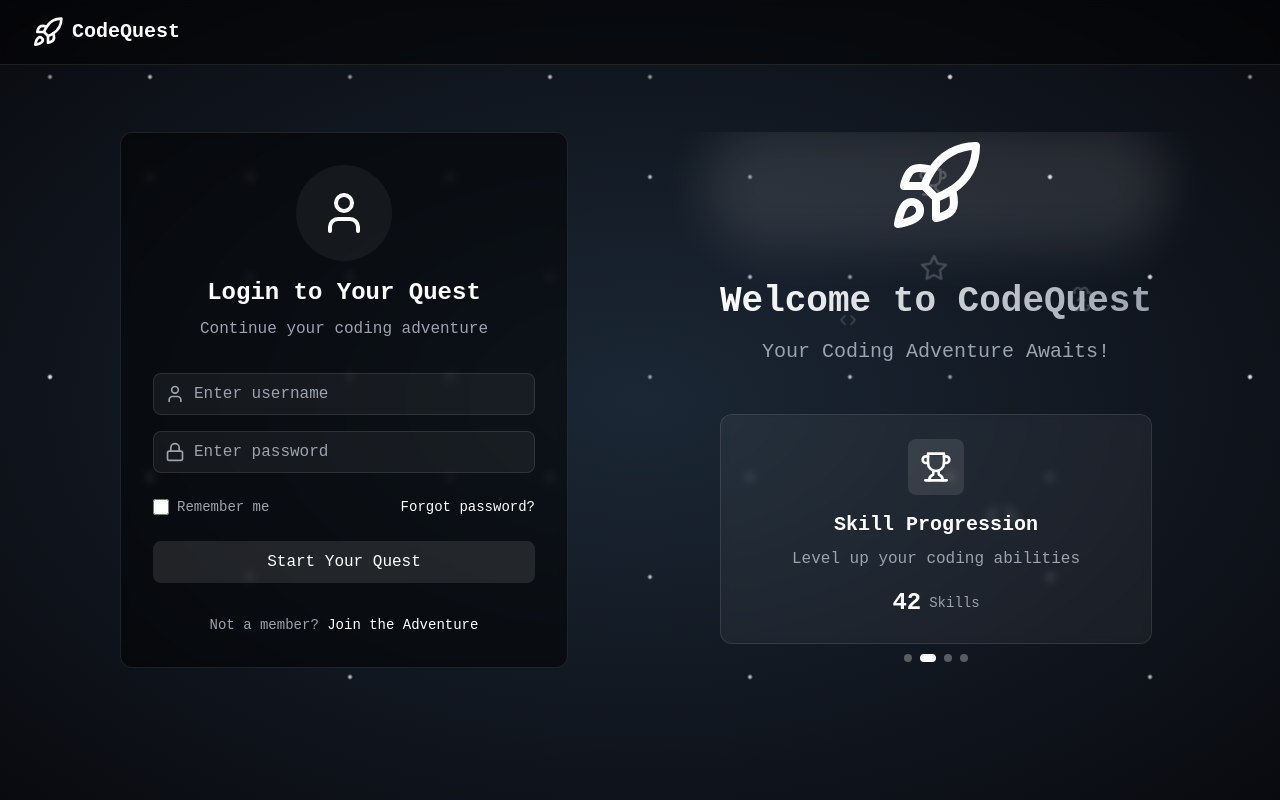
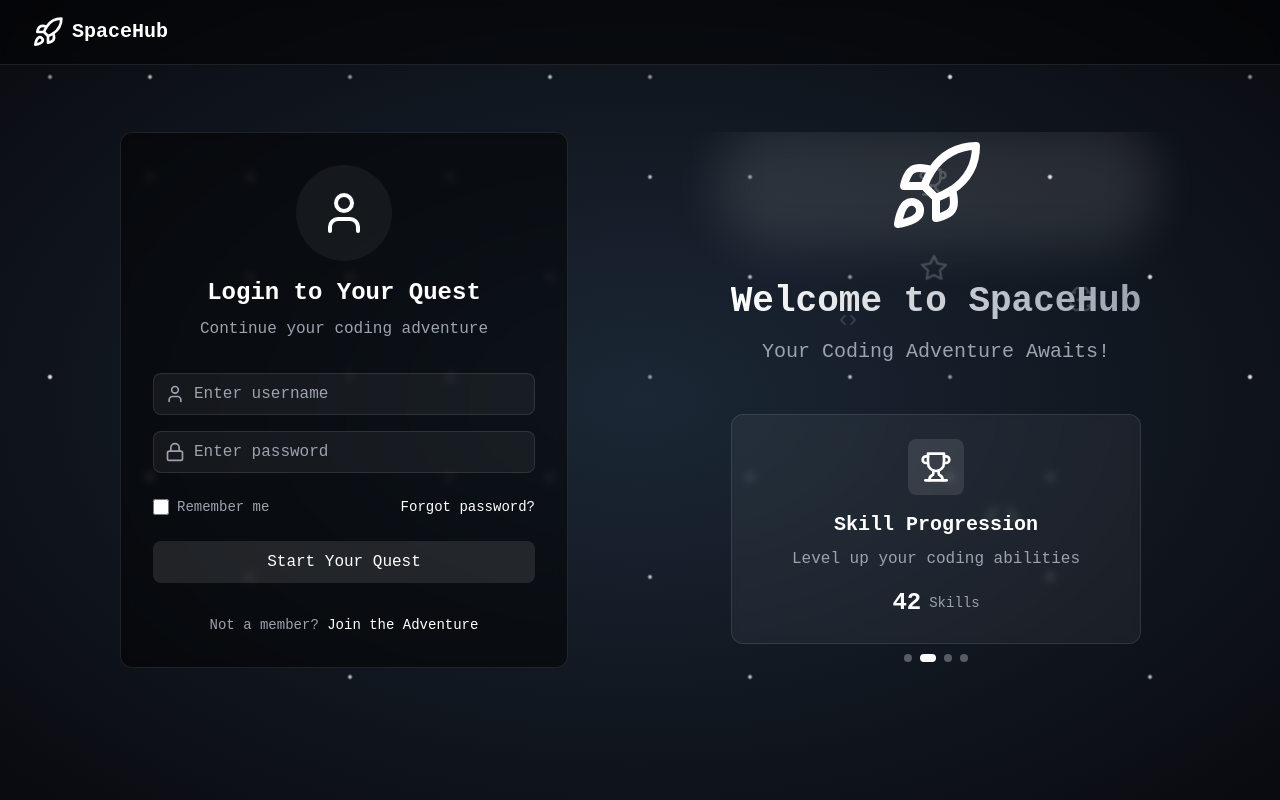
Before and after one commit to Project-EdX/Space-Hub, a React (Vite) app: page /login in a window 1280 px wide. Built offline with nearby package versions, Linux system fonts and the light colour scheme.

Commit message:
Update index.tsx

```diff
--- a/src/pages/Login/index.tsx
+++ b/src/pages/Login/index.tsx
@@ -91,7 +91,7 @@
               className="flex items-center space-x-2"
             >
               <Rocket className="w-8 h-8 text-white" />
-              <span className="text-xl font-bold">CodeQuest</span>
+              <span className="text-xl font-bold">SpaceHub</span>
             </button>
           </div>
         </div>
@@ -219,7 +219,7 @@
 
                 <div className="space-y-4">
                   <h2 className="text-4xl font-bold bg-gradient-to-r from-white to-gray-400 bg-clip-text text-transparent">
-                    Welcome to CodeQuest
+                    Welcome to SpaceHub
                   </h2>
                   <p className="text-xl text-gray-400">
                     Your Coding Adventure Awaits!
```
